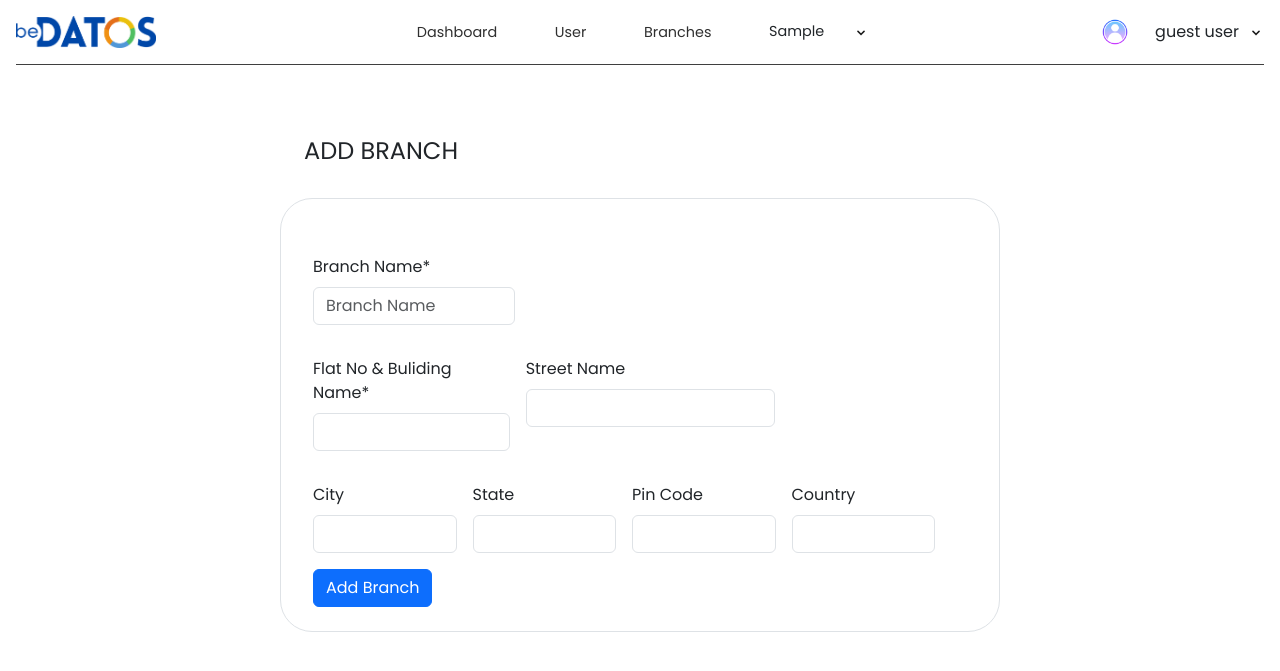
After one commit to ashishjangid2905/becrm, a Django app: page /user/add-branch/ in a window 1280 px wide. The commit adds this page. Shown: the top 671 px of the page. Run offline with Django 5.2, Linux system fonts and the light colour scheme; a user stored in the database is signed in; data that the repository does not hold is empty; some libraries are stand-ins or nearby versions.

Commit message:
Added Profile, Branch list, form pages

```diff
--- a/becrm/settings.py
+++ b/becrm/settings.py
@@ -29,7 +29,7 @@ SECRET_KEY = os.getenv('SECRET_KEY')
 # SECURITY WARNING: don't run with debug turned on in production!
 DEBUG = True
 
-ALLOWED_HOSTS = ['192.168.1.17']
+ALLOWED_HOSTS = []
 
 
 # Application definition
--- a/static/becrm/css/style.css
+++ b/static/becrm/css/style.css
@@ -305,7 +305,8 @@ td {
     font-size: 15px;
 }
 
-.user-table {
+.user-table,
+.branch-table {
     font-size: 12px;
     border: 1px solid #bebebe;
     overflow: hidden;
@@ -321,7 +322,9 @@ td {
     display: inline-block;
     color: #0047A8;
     vertical-align: middle;
-    height: 25px;
+    /* height: 25px; */
+    font-size: 20px;
+    text-decoration: none;
 }
 
 .edit-btn:not(:last-child) {
@@ -338,3 +341,17 @@ td {
     gap: 15px;
     margin-top: 3em;
 }
+
+
+/* Profile page CSS */
+
+.profile-card {
+    background: linear-gradient(to right bottom, rgba(246, 211, 101, 1), rgba(253, 160, 133, 1))
+}
+
+.profile-pic {
+    border-radius: 50%;
+    margin: 1.5em 0em;
+    width: 130px;
+    height: 130px;
+}
--- a/teams/models.py
+++ b/teams/models.py
@@ -47,7 +47,11 @@ class Branch(models.Model):
         verbose_name_plural = 'Branches'
 
     def __str__(self):
-        return f'{self.branch_name} {self.city}'
+        return f'{self.branch_name}, {self.city}'
+
+    def full_address(self):
+        address_components = [self.address, self.street, self.city, self.state, self.postcode,self.country]
+        return ', '. join(filter(None, address_components))
 
 def user_profile_path(instance, filename):
 
--- a/teams/urls.py
+++ b/teams/urls.py
@@ -10,5 +10,9 @@ urlpatterns = [
     path('edit/<int:user_id>', views.edit_user, name='edit_user'),
     path('change-password/<int:user_id>', views.change_password, name='change_password'),
     path('change-password-user/', views.user_password, name='user_password'),
+    path('branches/', views.branch_list, name='branch_list'),
+    path('add-branch/', views.add_branch, name='add_branch'),
+    path('edit-branch/<int:branch_id>', views.edit_branch, name='edit_branch'),
+    path('profile/', views.profile, name='profile'),
 
 ] + static(settings.MEDIA_URL, document_root=settings.MEDIA_ROOT)
--- a/teams/views.py
+++ b/teams/views.py
@@ -23,6 +23,8 @@ def user_list(request):
 
     if request.user.role == 'admin':
         return render(request, 'admin/users.html', context)
+
+    return redirect('app:home')
 
 @login_required(login_url='app:login')
 def add_user(request):
@@ -61,7 +63,8 @@ def add_user(request):
                 profile = Profile.objects.create(user=user, branch=branch)
                 return redirect('teams:users')
             return render(request, 'admin/add-user.html', context)
-        return redirect('teams:add_user')
+        return redirect('app:home')
+    return redirect('app:login')
 
 
 @login_required(login_url='app:login')
@@ -112,8 +115,8 @@ def edit_user(request, user_id):
 
                 return redirect('teams:users')
             return render(request, 'admin/edit-user.html', context)
-    else:
-        return redirect('app:login')
+        return redirect('app:home')
+    return redirect('app:login')
 
 
 # Change Password by User itself or admin
@@ -141,8 +144,9 @@ def change_password(request, user_id):
 
             messages.success(request, 'Password has been Changed successfully')
             return redirect('teams:users')
+        return render(request, 'success/change-password.html', context)
 
-    return render(request, 'success/change-password.html', context)
+    return redirect('app:home')
 
 
 @login_required(login_url='app:login')
@@ -202,3 +206,88 @@ def user_password(request):
             return redirect('app:home')
 
     return render(request, 'success/change-password_user.html', context)
+
+
+@login_required(login_url='app:login')
+def branch_list(request):
+    if not request.user.is_authenticated:
+        return redirect('app:login')
+
+    if not request.user.role == 'admin':
+        return redirect('app:home')
+
+    branch_list = Branch.objects.all()
+
+    context = {
+        'branch_list': branch_list
+    }
+
+    return render(request, 'admin/branches.html', context)
+
+
+@login_required(login_url='app:login')
+def add_branch(request):
+    if not request.user.is_authenticated:
+        return redirect('app:login')
+    if request.user.role == 'admin':
+        if request.method == 'POST':
+            branch_name = request.POST.get('branch_name')
+            address = request.POST.get('building_Name')
+            street = request.POST.get('street_name')
+            city = request.POST.get('city')
+            state = request.POST.get('state')
+            postcode = request.POST.get('pincode')
+            country = request.POST.get('country')
+            branch = Branch.objects.create(branch_name=branch_name, address=address, street=street, city=city, state=state, postcode=postcode, country=country)
+            return redirect('teams:branch_list')
+        return render(request, 'admin/add-branch.html')
+
+
+def edit_branch(request, branch_id):
+    if not request.user.is_authenticated:
+        return redirect('app:login')
+
+    branch_instance = get_object_or_404(Branch, pk=branch_id)
+
+    context = {
+        'branch_instance': branch_instance
+    }
+
+    if request.user.role == 'admin':
+        if request.method == 'POST':
+            branch_name = request.POST.get('branch_name')
+            address = request.POST.get('building_Name')
+            street = request.POST.get('street_name')
+            city = request.POST.get('city')
+            state = request.POST.get('state')
+            postcode = request.POST.get('pincode')
+            country = request.POST.get('country')
+
+            # Update Branch Details
+
+            branch_instance.branch_name = branch_name
+            branch_instance.address = address
+            branch_instance.street = street
+            branch_instance.city = city
+            branch_instance.state = state
+            branch_instance.postcode = postcode
+            branch_instance.country = country
+
+            branch_instance.save()
+
+            return redirect('teams:branch_list')
+        return render(request, 'admin/edit-branch.html', context)
+
+
+@login_required(login_url='app:login')
+def profile(request):
+    if not request.user.is_authenticated:
+        return redirect('app:login')
+    user = request.user
+    user_profile = Profile.objects.all().filter(user = user)
+
+    context = {
+        'user_profile': user_profile,
+    }
+
+    return render(request, 'user/profile.html', context)
--- /dev/null
+++ b/templates/admin/add-branch.html
@@ -0,0 +1,52 @@
+{% extends 'home.html' %} {% load static %} {% block content %}
+  <div class="container my-5">
+    <div class="row d-flex justify-content-center align-item-center p-4">
+      <div class="col-lg-8 col-md-8">
+        <h5 class="text-uppercase fs-4 fw-normal ms-3 mb-5">Add Branch</h5>
+        <form class="row g-3 p-4 needs-validation border border-rounded rounded-5" action="{% url 'teams:add_branch' %}" method="post">
+          {% csrf_token %}
+          <div class="row g-3">
+            <div class="col-md-4">
+              <label for="branch_name" class="form-label">Branch Name*</label>
+              <input type="text" class="form-control" name="branch_name" id="branch_name" placeholder="Branch Name" required />
+              <div class="valid-feedback">Looks good!</div>
+            </div>
+            <div class="row g-3">
+              <div class="col-md-4">
+                <label for="building_Name" class="form-label">Flat No & Buliding Name*</label>
+                <div class="input-group has-validation">
+                  <input type="text" class="form-control" name="building_Name" id="building_Name" aria-describedby="inputGroupPrepend" required />
+                </div>
+              </div>
+              <div class="col-md-5">
+                <label for="street_name" class="form-label">Street Name</label>
+                <input type="text" class="form-control" name="street_name" id="street_name" required />
+              </div>
+            </div>
+            <div class="row g-3">
+              <div class="col-md-3">
+                <label for="city" class="form-label">City</label>
+                <input type="text" class="form-control" name="city" id="city" required />
+              </div>
+              <div class="col-md-3">
+                <label for="state" class="form-label">State</label>
+                <input type="text" class="form-control" name="state" id="state" required />
+              </div>
+              <div class="col-md-3">
+                <label for="pincode" class="form-label">Pin Code</label>
+                <input type="text" class="form-control" name="pincode" id="pincode" required />
+              </div>
+              <div class="col-md-3">
+                <label for="country" class="form-label">Country</label>
+                <input type="text" class="form-control" name="country" id="country" required />
+              </div>
+            </div>
+          </div>
+          <div class="col-12">
+            <button class="btn btn-primary" type="submit">Add Branch</button>
+          </div>
+        </form>
+      </div>
+    </div>
+  </div>
+{% endblock %}
--- a/templates/admin/admin-nav.html
+++ b/templates/admin/admin-nav.html
@@ -15,6 +15,9 @@
       </li>
       <li class="menu-item">
         <a href="{% url 'teams:users' %}">User</a>
+      </li>
+      <li class="menu-item">
+        <a href="{% url 'teams:branch_list' %}">Branches</a>
       </li>
       <li class="menu-item has-subitems">
         <a>Sample</a><span class="clickd"></span>
@@ -39,13 +42,19 @@
       <span class="user-drop"></span>
       <ul class="user-menu">
         <li class="user-menu-item">
-          <a href="/">Profile</a>
+          <a href="{% url 'teams:profile' %}"
+            ><i class="ti ti-user"></i> Profile</a
+          >
         </li>
         <li class="user-menu-item">
-          <a href="{% url 'teams:user_password' %}">Change Password</a>
+          <a href="{% url 'teams:user_password' %}"
+            ><i class="ti ti-lock"></i> Change Password</a
+          >
         </li>
         <li class="user-menu-item">
-          <a href="{% url 'app:logout' %}">Logout</a>
+          <a href="{% url 'app:logout' %}"
+            ><i class="ti ti-logout"></i> Logout</a
+          >
         </li>
       </ul>
     </div>
--- a/templates/base.html
+++ b/templates/base.html
@@ -19,6 +19,10 @@
       rel="stylesheet"
       href="https://fonts.googleapis.com/css2?family=Material+Symbols+Outlined:opsz,wght,FILL,GRAD@24,400,0,0"
     />
+    <link
+      rel="stylesheet"
+      href="https://cdn.jsdelivr.net/npm/@tabler/icons-webfont@latest/dist/tabler-icons.min.css"
+    />
     <link rel="stylesheet" href="{% static 'becrm/css/bootstrap.css' %}" />
     <link rel="stylesheet" href="{% static 'becrm/css/style.css' %}" />
   </head>
```
Also changed, not shown: templates/admin/branches.html (added, +32 -0 lines), templates/admin/edit-branch.html (added, +108 -0 lines), templates/admin/users.html (+6 -7 lines), templates/sample/sample-list.html (+9 -3 lines), templates/success/change-password.html (+26 -18 lines), templates/user/profile.html (+49 -6 lines), templates/user/user-nav.html (+16 -7 lines), media/profile/user_1/profile.jpg (added), media/profile/user_1/profile_photo.jpg (deleted).
